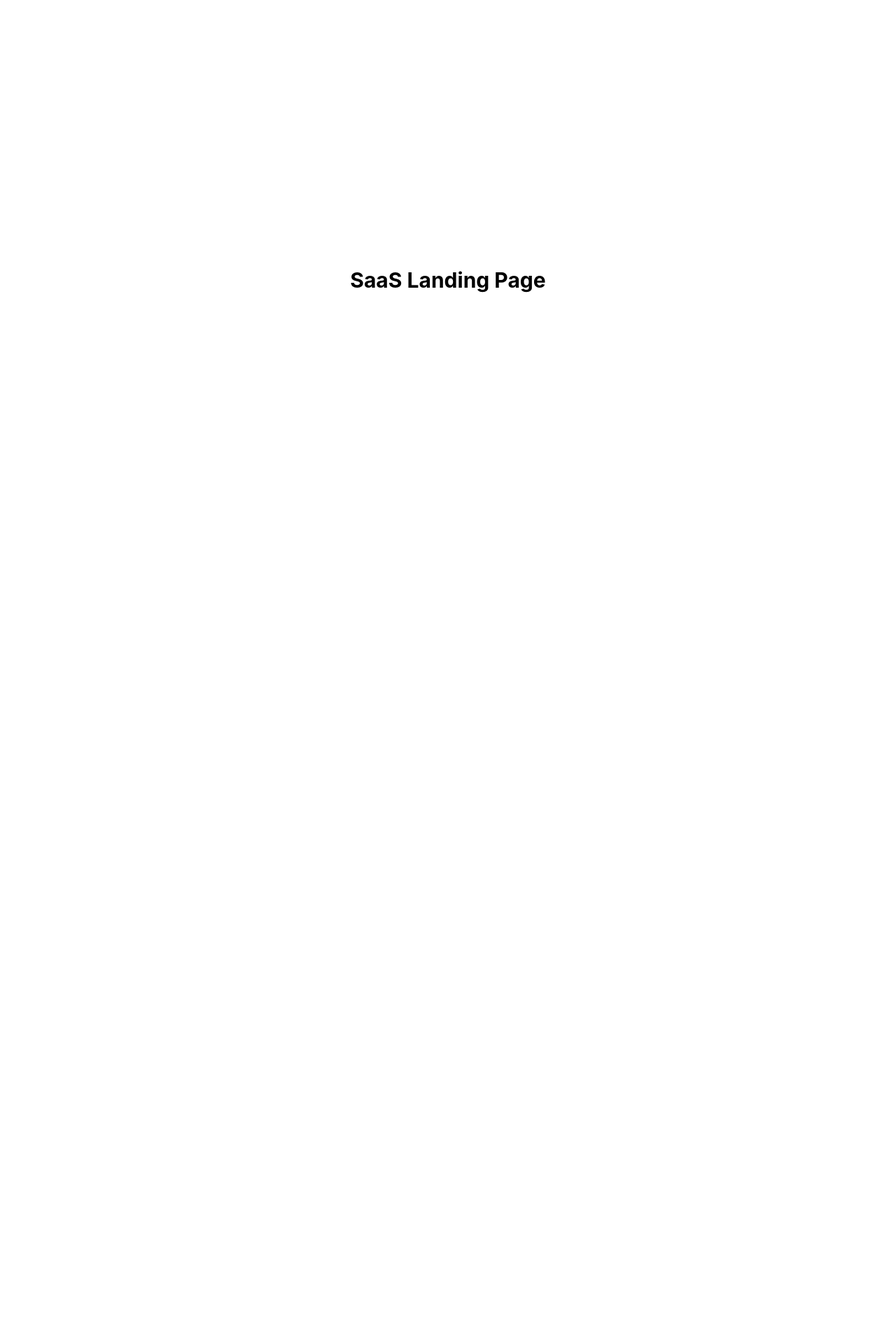
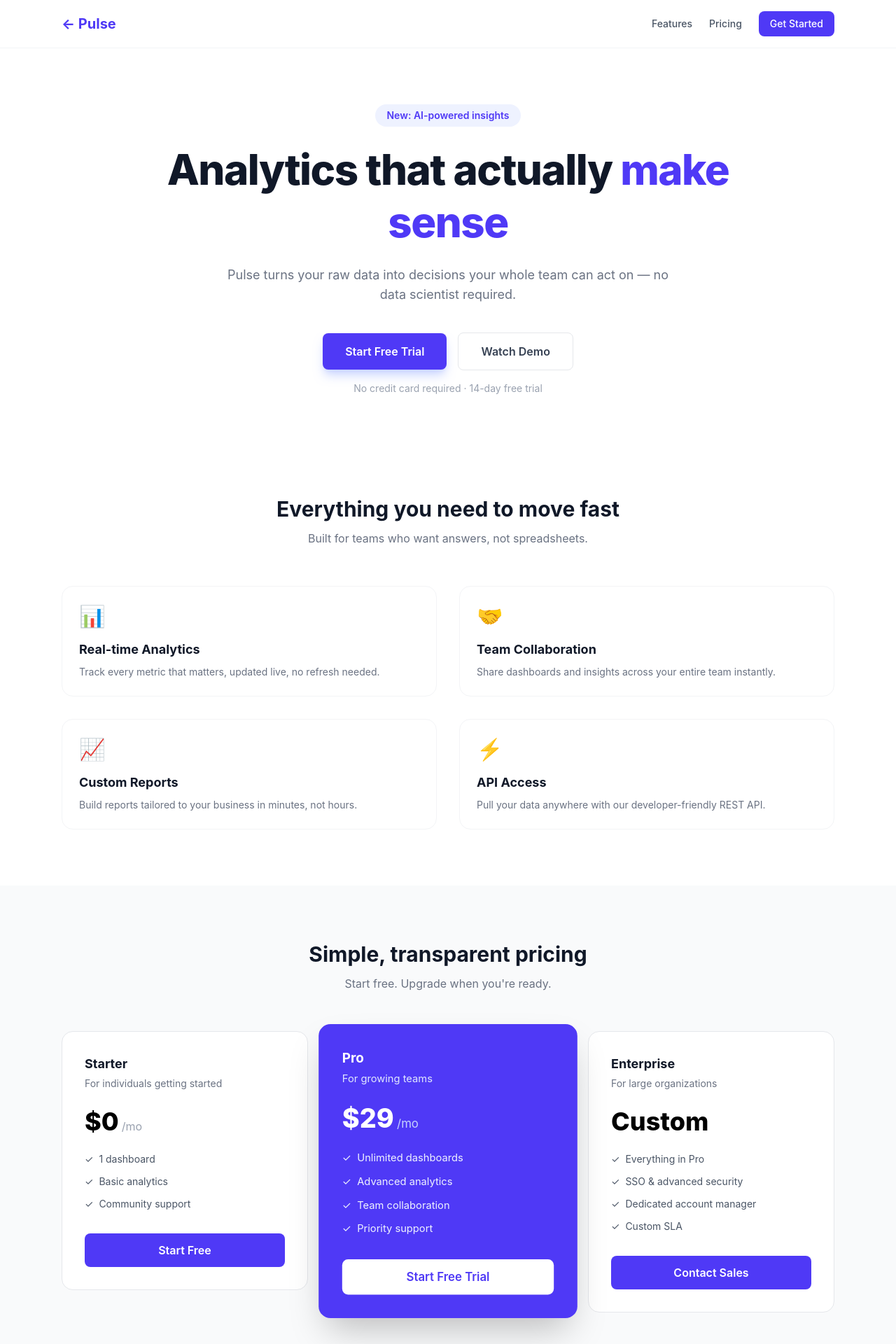
Before and after one commit to davidtiger3622/landing-pages, a React (Vite) app: page /saas in a window 1280 px wide. Shown: the top 1920 px of the page at 70% size. Before the commit the page ends 800 px from the top, so only its background shows below. Built offline with nearby package versions, Linux system fonts and the light colour scheme.

Commit message:
feat: build SaaS landing page with hero, features, pricing, CTA

```diff
--- a/src/pages/SaasLanding.jsx
+++ b/src/pages/SaasLanding.jsx
@@ -1,7 +1,182 @@
+import { Link } from 'react-router-dom'
+
+const features = [
+  {
+    title: 'Real-time Analytics',
+    desc: 'Track every metric that matters, updated live, no refresh needed.',
+    icon: '📊',
+  },
+  {
+    title: 'Team Collaboration',
+    desc: 'Share dashboards and insights across your entire team instantly.',
+    icon: '🤝',
+  },
+  {
+    title: 'Custom Reports',
+    desc: 'Build reports tailored to your business in minutes, not hours.',
+    icon: '📈',
+  },
+  {
+    title: 'API Access',
+    desc: 'Pull your data anywhere with our developer-friendly REST API.',
+    icon: '⚡',
+  },
+]
+
+const tiers = [
+  {
+    name: 'Starter',
+    price: '$0',
+    period: '/mo',
+    desc: 'For individuals getting started',
+    features: ['1 dashboard', 'Basic analytics', 'Community support'],
+    cta: 'Start Free',
+    highlight: false,
+  },
+  {
+    name: 'Pro',
+    price: '$29',
+    period: '/mo',
+    desc: 'For growing teams',
+    features: ['Unlimited dashboards', 'Advanced analytics', 'Team collaboration', 'Priority support'],
+    cta: 'Start Free Trial',
+    highlight: true,
+  },
+  {
+    name: 'Enterprise',
+    price: 'Custom',
+    period: '',
+    desc: 'For large organizations',
+    features: ['Everything in Pro', 'SSO & advanced security', 'Dedicated account manager', 'Custom SLA'],
+    cta: 'Contact Sales',
+    highlight: false,
+  },
+]
+
 export default function SaasLanding() {
-    return (
-      <div className="min-h-screen flex items-center justify-center">
-        <h1 className="text-3xl font-bold">SaaS Landing Page</h1>
-      </div>
-    )
-  }
+  return (
+    <div className="min-h-screen bg-white">
+      {/* Nav */}
+      <nav className="border-b border-gray-100">
+        <div className="max-w-6xl mx-auto px-6 py-4 flex items-center justify-between">
+          <Link to="/" className="font-bold text-xl text-indigo-600">
+            ← Pulse
+          </Link>
+          <div className="flex items-center gap-6 text-sm font-medium text-gray-600">
+            <a href="#features" className="hover:text-indigo-600">Features</a>
+            <a href="#pricing" className="hover:text-indigo-600">Pricing</a>
+            <button className="bg-indigo-600 text-white px-4 py-2 rounded-lg hover:bg-indigo-700 transition">
+              Get Started
+            </button>
+          </div>
+        </div>
+      </nav>
+
+      {/* Hero */}
+      <section className="max-w-4xl mx-auto px-6 pt-20 pb-16 text-center">
+        <span className="inline-block bg-indigo-50 text-indigo-600 text-sm font-semibold px-4 py-1.5 rounded-full mb-6">
+          New: AI-powered insights
+        </span>
+        <h1 className="text-5xl md:text-6xl font-extrabold text-gray-900 tracking-tight leading-tight">
+          Analytics that actually
+          <span className="text-indigo-600"> make sense</span>
+        </h1>
+        <p className="mt-6 text-lg text-gray-500 max-w-2xl mx-auto">
+          Pulse turns your raw data into decisions your whole team can act on —
+          no data scientist required.
+        </p>
+        <div className="mt-10 flex items-center justify-center gap-4">
+          <button className="bg-indigo-600 text-white px-8 py-3.5 rounded-lg font-semibold hover:bg-indigo-700 transition shadow-lg shadow-indigo-200">
+            Start Free Trial
+          </button>
+          <button className="border border-gray-200 text-gray-700 px-8 py-3.5 rounded-lg font-semibold hover:border-gray-300 transition">
+            Watch Demo
+          </button>
+        </div>
+        <p className="mt-4 text-sm text-gray-400">No credit card required · 14-day free trial</p>
+      </section>
+
+      {/* Features */}
+      <section id="features" className="max-w-6xl mx-auto px-6 py-20">
+        <div className="text-center mb-14">
+          <h2 className="text-3xl font-bold text-gray-900">Everything you need to move fast</h2>
+          <p className="mt-3 text-gray-500">Built for teams who want answers, not spreadsheets.</p>
+        </div>
+        <div className="grid grid-cols-1 sm:grid-cols-2 gap-8">
+          {features.map((f) => (
+            <div key={f.title} className="p-6 rounded-2xl border border-gray-100 hover:border-indigo-100 hover:bg-indigo-50/30 transition">
+              <div className="text-3xl mb-4">{f.icon}</div>
+              <h3 className="font-bold text-gray-900 text-lg">{f.title}</h3>
+              <p className="mt-2 text-gray-500 text-sm">{f.desc}</p>
+            </div>
+          ))}
+        </div>
+      </section>
+
+      {/* Pricing */}
+      <section id="pricing" className="bg-gray-50 py-20">
+        <div className="max-w-6xl mx-auto px-6">
+          <div className="text-center mb-14">
+            <h2 className="text-3xl font-bold text-gray-900">Simple, transparent pricing</h2>
+            <p className="mt-3 text-gray-500">Start free. Upgrade when you're ready.</p>
+          </div>
+          <div className="grid grid-cols-1 md:grid-cols-3 gap-6 items-start">
+            {tiers.map((tier) => (
+              <div
+                key={tier.name}
+                className={`rounded-2xl p-8 ${
+                  tier.highlight
+                    ? 'bg-indigo-600 text-white shadow-2xl scale-105'
+                    : 'bg-white border border-gray-200'
+                }`}
+              >
+                <h3 className={`font-bold text-lg ${tier.highlight ? 'text-white' : 'text-gray-900'}`}>
+                  {tier.name}
+                </h3>
+                <p className={`text-sm mt-1 ${tier.highlight ? 'text-indigo-100' : 'text-gray-500'}`}>
+                  {tier.desc}
+                </p>
+                <div className="mt-6 flex items-baseline gap-1">
+                  <span className="text-4xl font-extrabold">{tier.price}</span>
+                  <span className={tier.highlight ? 'text-indigo-200' : 'text-gray-400'}>{tier.period}</span>
+                </div>
+                <ul className="mt-6 space-y-3">
+                  {tier.features.map((f) => (
+                    <li key={f} className={`text-sm flex items-center gap-2 ${tier.highlight ? 'text-indigo-50' : 'text-gray-600'}`}>
+                      <span>✓</span> {f}
+                    </li>
+                  ))}
+                </ul>
+                <button
+                  className={`mt-8 w-full py-3 rounded-lg font-semibold transition ${
+                    tier.highlight
+                      ? 'bg-white text-indigo-600 hover:bg-indigo-50'
+                      : 'bg-indigo-600 text-white hover:bg-indigo-700'
+                  }`}
+                >
+                  {tier.cta}
+                </button>
+              </div>
+            ))}
+          </div>
+        </div>
+      </section>
+
+      {/* Final CTA */}
+      <section className="max-w-4xl mx-auto px-6 py-20 text-center">
+        <h2 className="text-3xl font-bold text-gray-900">Ready to see your data differently?</h2>
+        <p className="mt-3 text-gray-500">Join thousands of teams already using Pulse.</p>
+        <button className="mt-8 bg-indigo-600 text-white px-8 py-3.5 rounded-lg font-semibold hover:bg-indigo-700 transition shadow-lg shadow-indigo-200">
+          Start Free Trial
+        </button>
+      </section>
+
+      {/* Footer */}
+      <footer className="border-t border-gray-100 py-8">
+        <div className="max-w-6xl mx-auto px-6 text-center text-sm text-gray-400">
+          © 2026 Pulse Analytics. Built as a portfolio demo.
+        </div>
+      </footer>
+    </div>
+  )
+}
```
